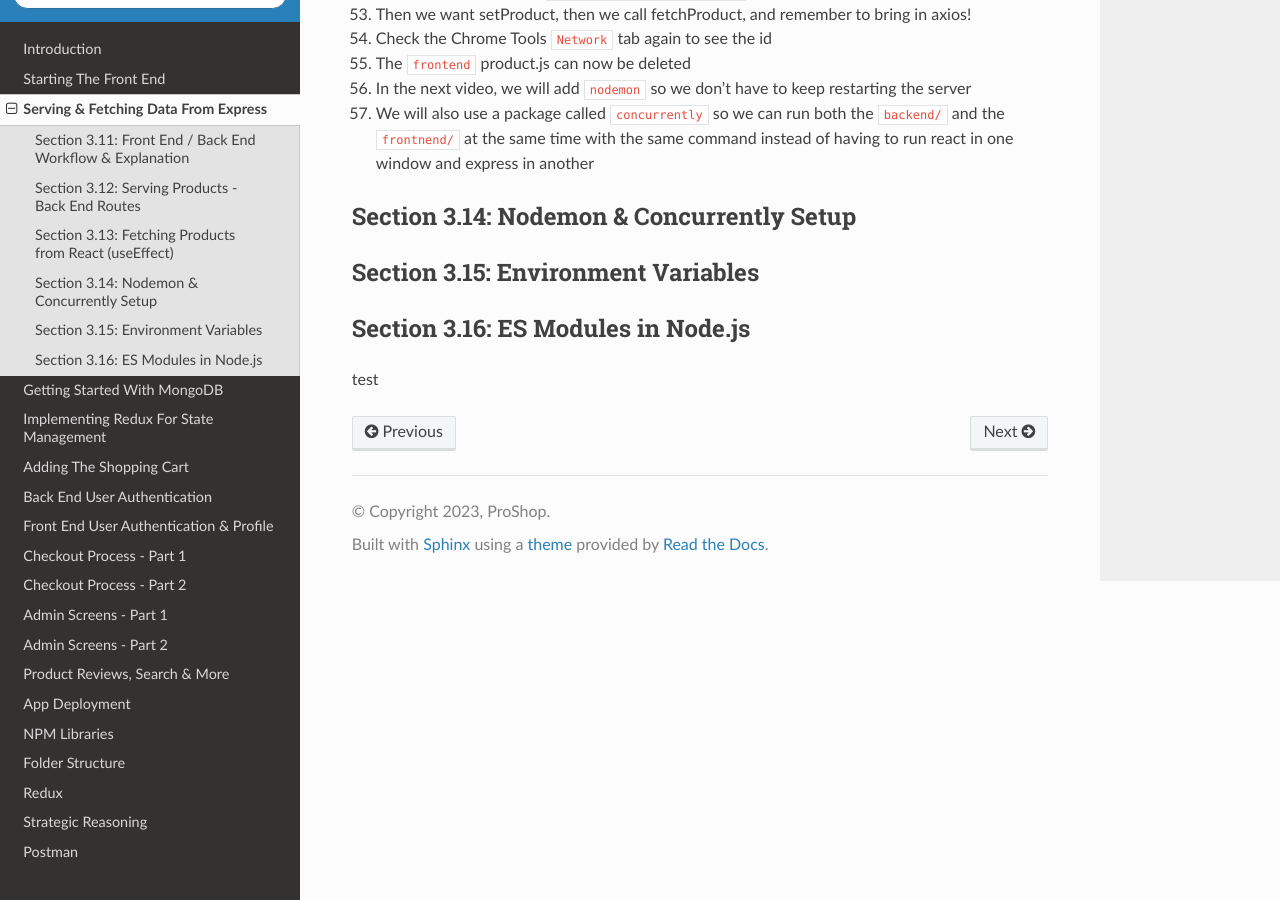
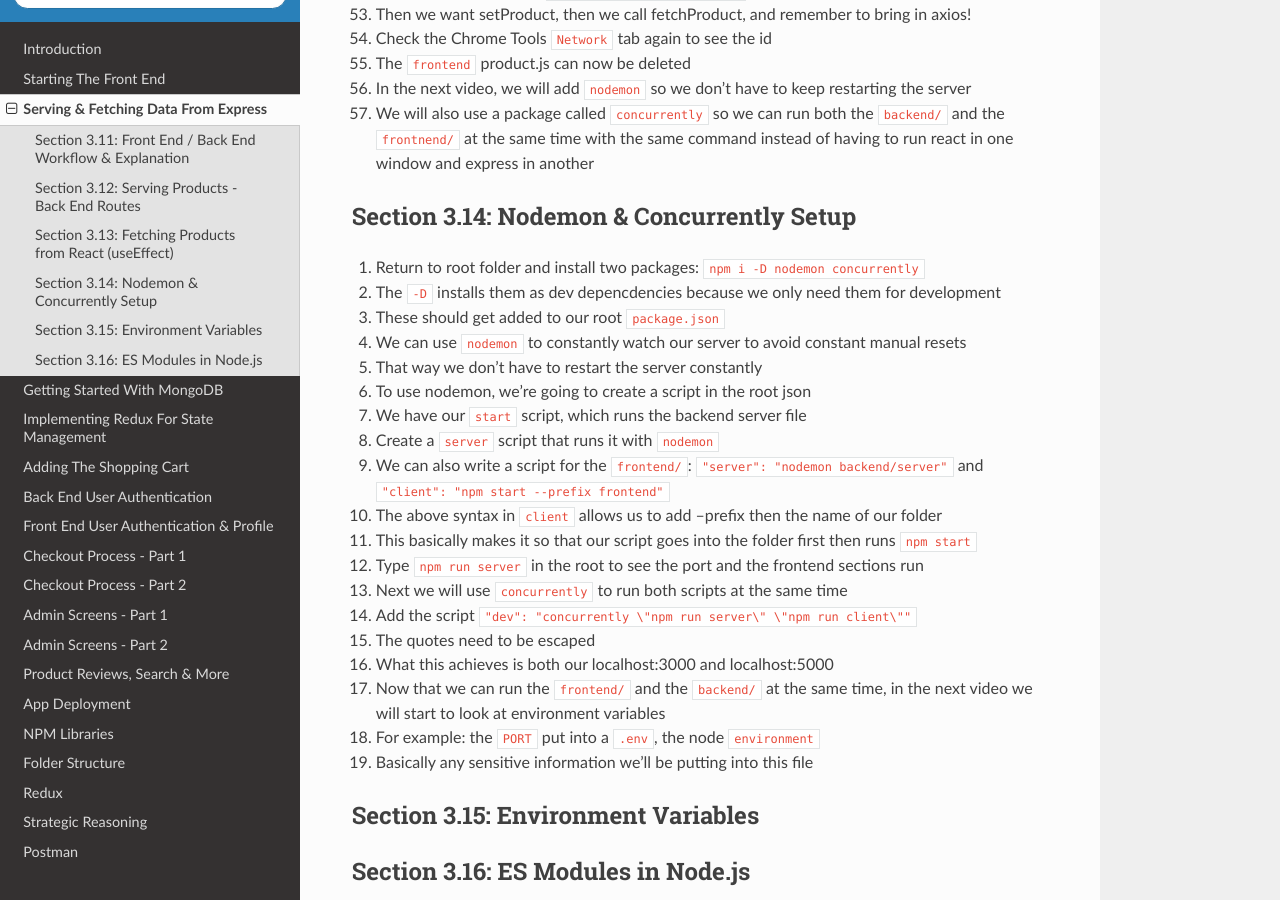
Before and after one commit to Pythonidaer/proshopapp, a Sphinx documentation site: the page built from docs/source/serving-and-fetching-data-from-express.rst, in a window 1280 px wide and 900 px high, scrolled down 3884 px. Built offline with Sphinx 7.4.7 and the Read the Docs theme 2.0.0, drawn with Linux system fonts in a browser that asks for light colours.

Commit message:
section 3.14 PI

```diff
--- a/docs/source/serving-and-fetching-data-from-express.rst
+++ b/docs/source/serving-and-fetching-data-from-express.rst
@@ -142,6 +142,26 @@ Section 3.13: Fetching Products from React (useEffect)
 Section 3.14: Nodemon & Concurrently Setup
 ----------------
 
+1. Return to root folder and install two packages: ``npm i -D nodemon concurrently``
+2. The ``-D`` installs them as dev depencdencies because we only need them for development
+3. These should get added to our root ``package.json``
+4. We can use ``nodemon`` to constantly watch our server to avoid constant manual resets
+5. That way we don't have to restart the server constantly
+6. To use nodemon, we're going to create a script in the root json
+7. We have our ``start`` script, which runs the backend server file
+8. Create a ``server`` script that runs it with ``nodemon``
+9. We can also write a script for the ``frontend/``: ``"server": "nodemon backend/server"`` and ``"client": "npm start --prefix frontend"``
+10. The above syntax in ``client`` allows us to add --prefix then the name of our folder
+11. This basically makes it so that our script goes into the folder first then runs ``npm start``
+12. Type ``npm run server`` in the root to see the port and the frontend sections run
+13. Next we will use ``concurrently`` to run both scripts at the same time
+14. Add the script ``"dev": "concurrently \"npm run server\" \"npm run client\""``
+15. The quotes need to be escaped
+16. What this achieves is both our localhost:3000 and localhost:5000
+17. Now that we can run the ``frontend/`` and the ``backend/`` at the same time, in the next video we will start to look at environment variables
+18. For example: the ``PORT`` put into a ``.env``, the node ``environment``
+19. Basically any sensitive information we'll be putting into this file
+
 Section 3.15: Environment Variables
 ------------
 
```
